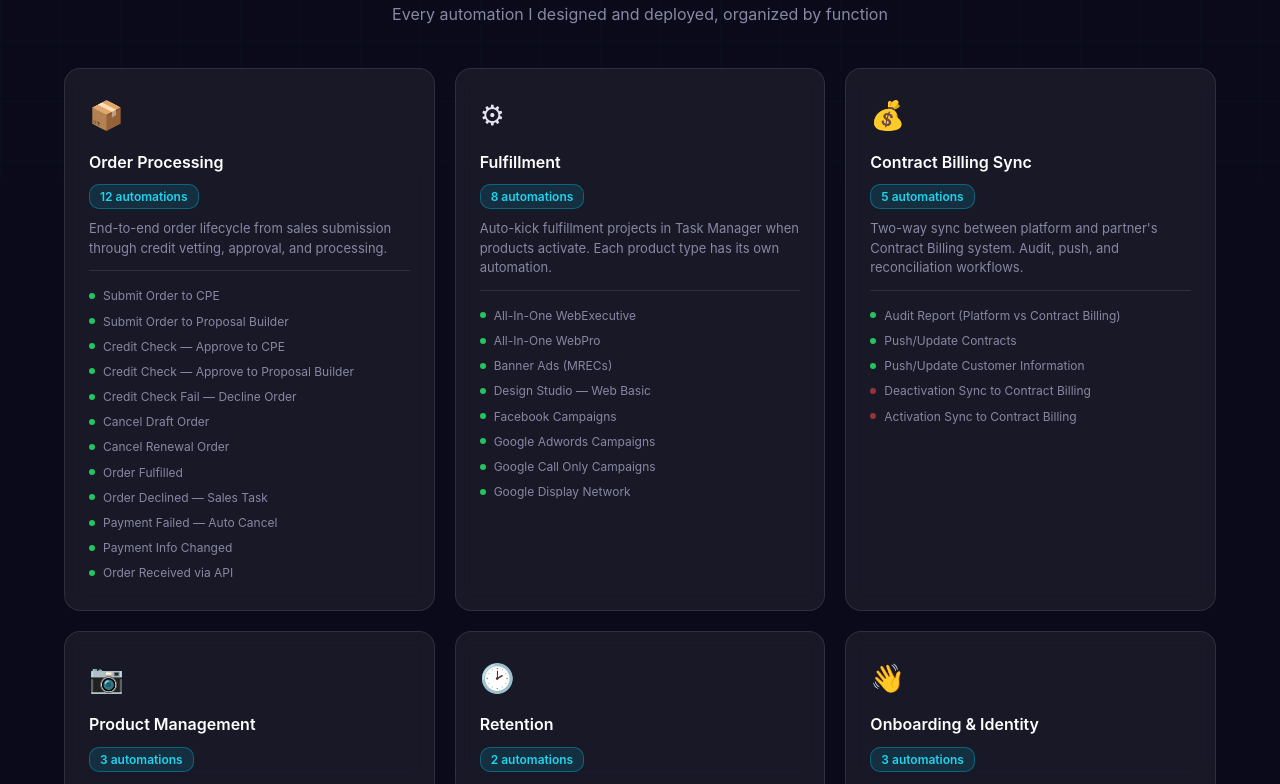
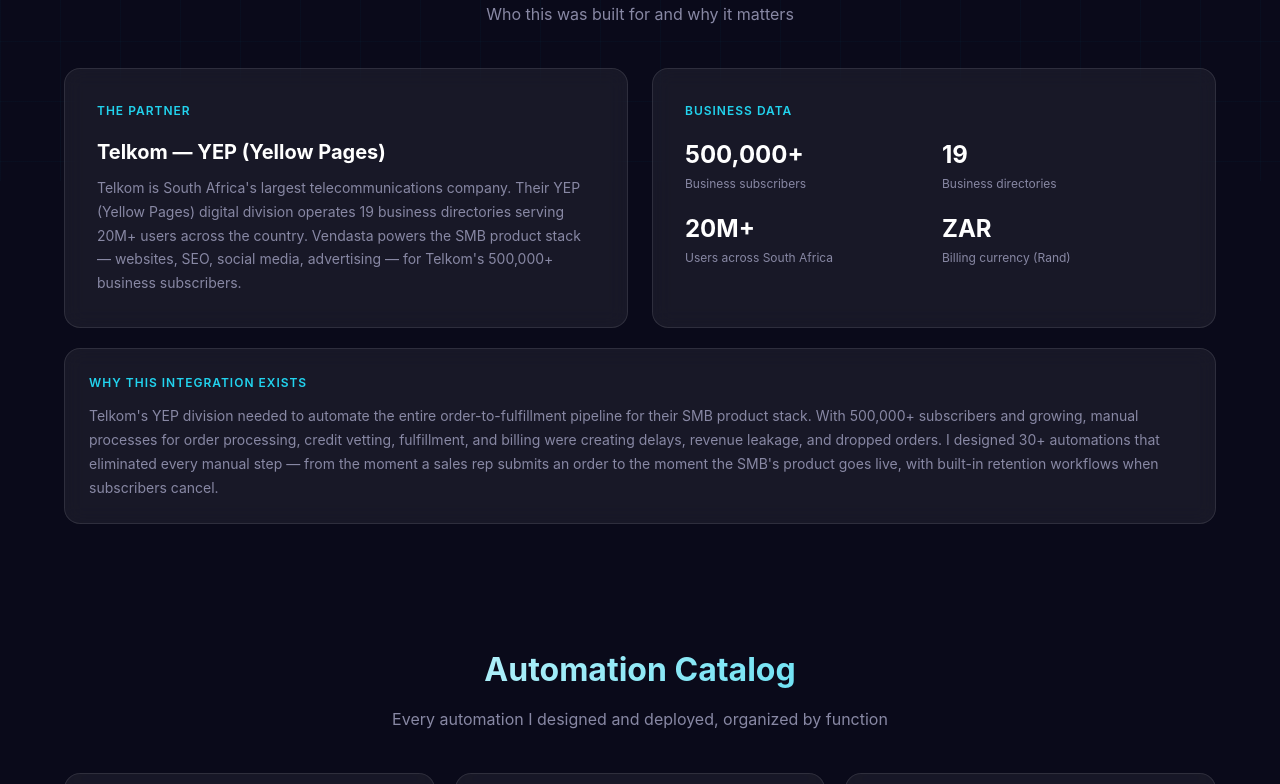
Before and after one commit to Sangythek190/enterprise-automation-architecture, a plain HTML site: page docs/index.html in a window 1280 px wide. Shown: the part 619-1403 px from the top of the page. Drawn offline with Linux system fonts and the light colour scheme.

Commit message:
Add partner context section with Telkom business data

```diff
--- a/docs/index.html
+++ b/docs/index.html
@@ -1001,6 +1001,7 @@
             .fulfill-grid { grid-template-columns: 1fr; }
             .sim-stats-grid { grid-template-columns: repeat(2, 1fr); }
             .sim-body { padding: 24px; }
+            .partner-context-grid { grid-template-columns: 1fr !important; }
         }
     </style>
 </head>
@@ -1031,6 +1032,52 @@
                 <div class="stat-card">
                     <div class="stat-number">0</div>
                     <div class="stat-label">Manual steps in order flow</div>
+                </div>
+            </div>
+        </div>
+    </section>
+
+    <!-- ============================================
+         PARTNER CONTEXT
+         ============================================ -->
+    <section class="section">
+        <div class="container">
+            <h2 class="section-title">Partner Context</h2>
+            <p class="section-subtitle">Who this was built for and why it matters</p>
+            <div class="partner-context-grid" style="display:grid;grid-template-columns:1fr 1fr;gap:24px;">
+                <div style="background:var(--glass);border:1px solid var(--glass-border);border-radius:16px;padding:32px;backdrop-filter:blur(10px);">
+                    <div style="font-size:12px;font-weight:600;letter-spacing:1px;text-transform:uppercase;color:var(--accent-light);margin-bottom:16px;">THE PARTNER</div>
+                    <div style="font-size:20px;font-weight:700;color:#fff;margin-bottom:8px;">Telkom &mdash; YEP (Yellow Pages)</div>
+                    <div style="font-size:14px;color:var(--text-muted);line-height:1.7;">
+                        Telkom is South Africa's largest telecommunications company. Their YEP (Yellow Pages) digital division operates 19 business directories serving 20M+ users across the country. Vendasta powers the SMB product stack — websites, SEO, social media, advertising — for Telkom's 500,000+ business subscribers.
+                    </div>
+                </div>
+                <div style="background:var(--glass);border:1px solid var(--glass-border);border-radius:16px;padding:32px;backdrop-filter:blur(10px);">
+                    <div style="font-size:12px;font-weight:600;letter-spacing:1px;text-transform:uppercase;color:var(--accent-light);margin-bottom:16px;">BUSINESS DATA</div>
+                    <div style="display:grid;grid-template-columns:1fr 1fr;gap:16px;">
+                        <div>
+                            <div style="font-size:24px;font-weight:700;color:#fff;">500,000+</div>
+                            <div style="font-size:12px;color:var(--text-muted);">Business subscribers</div>
+                        </div>
+                        <div>
+                            <div style="font-size:24px;font-weight:700;color:#fff;">19</div>
+                            <div style="font-size:12px;color:var(--text-muted);">Business directories</div>
+                        </div>
+                        <div>
+                            <div style="font-size:24px;font-weight:700;color:#fff;">20M+</div>
+                            <div style="font-size:12px;color:var(--text-muted);">Users across South Africa</div>
+                        </div>
+                        <div>
+                            <div style="font-size:24px;font-weight:700;color:#fff;">ZAR</div>
+                            <div style="font-size:12px;color:var(--text-muted);">Billing currency (Rand)</div>
+                        </div>
+                    </div>
+                </div>
+            </div>
+            <div style="margin-top:20px;background:var(--glass);border:1px solid var(--glass-border);border-radius:16px;padding:24px;backdrop-filter:blur(10px);">
+                <div style="font-size:12px;font-weight:600;letter-spacing:1px;text-transform:uppercase;color:var(--accent-light);margin-bottom:12px;">WHY THIS INTEGRATION EXISTS</div>
+                <div style="font-size:14px;color:var(--text-muted);line-height:1.7;">
+                    Telkom's YEP division needed to automate the entire order-to-fulfillment pipeline for their SMB product stack. With 500,000+ subscribers and growing, manual processes for order processing, credit vetting, fulfillment, and billing were creating delays, revenue leakage, and dropped orders. I designed 30+ automations that eliminated every manual step — from the moment a sales rep submits an order to the moment the SMB's product goes live, with built-in retention workflows when subscribers cancel.
                 </div>
             </div>
         </div>
```
